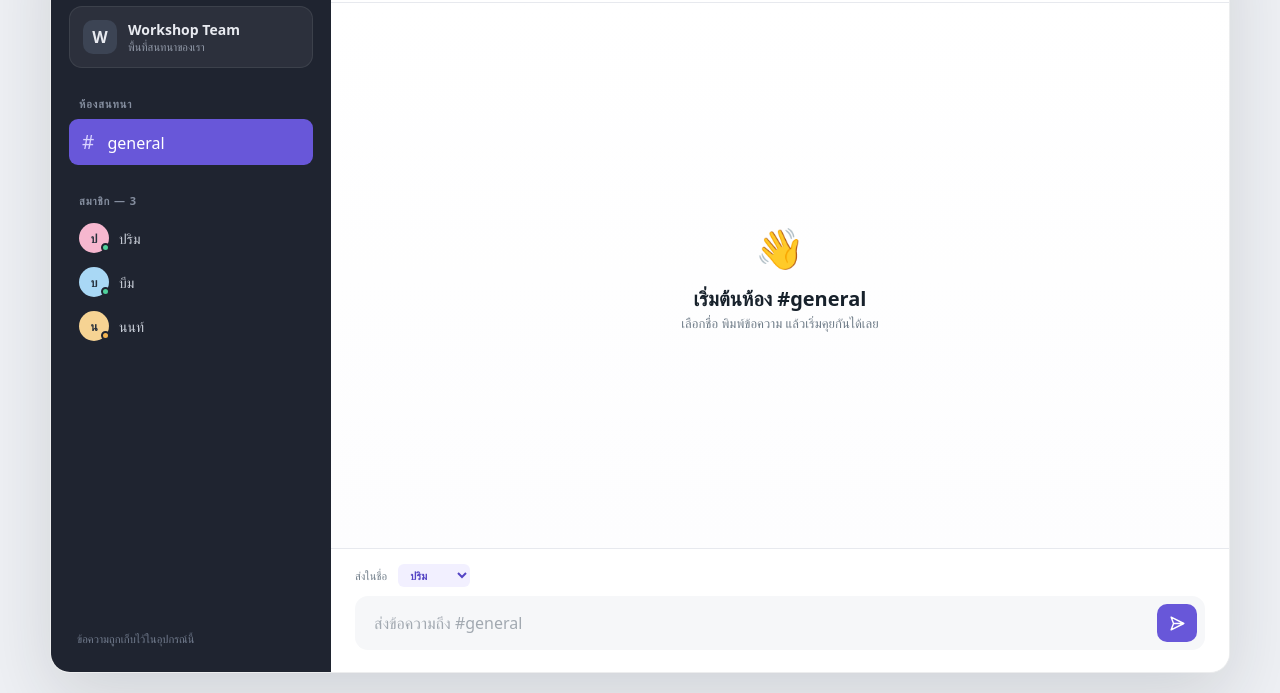
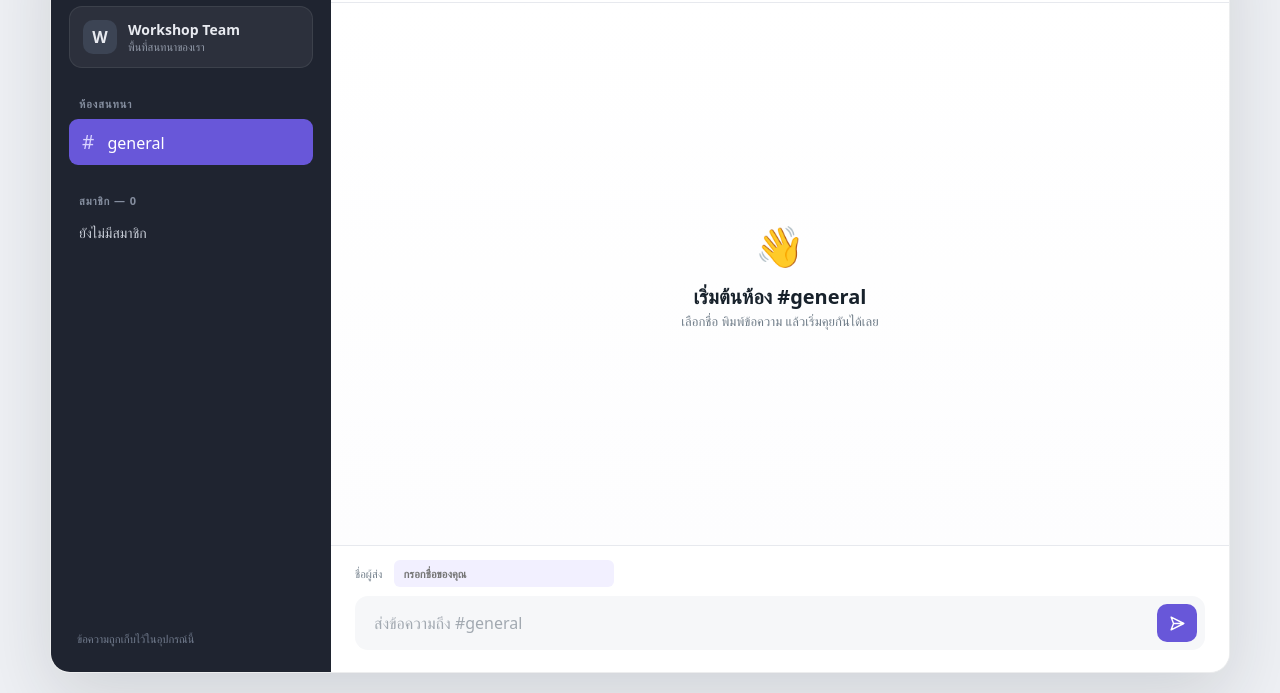
Before and after one commit to akemedee107-a11y/ChaSy, a plain HTML site: page index.html in a window 1280 px wide. Shown: the part 107-800 px from the top of the page. Drawn offline with Linux system fonts and the light colour scheme; a web font is replaced by a local one.

Commit message:
Allow custom chat display names

```diff
--- a/app.js
+++ b/app.js
@@ -1,18 +1,18 @@
 const STORAGE_KEY = 'chasy-messages-v1';
-const COLORS = {
-  'ปริม': 'pink',
-  'บีม': 'blue',
-  'นนท์': 'amber',
-};
+const NAME_KEY = 'chasy-display-name';
+const COLOR_CLASSES = ['pink', 'blue', 'amber'];
 
 const form = document.querySelector('#messageForm');
 const input = document.querySelector('#messageInput');
-const sender = document.querySelector('#senderSelect');
+const senderInput = document.querySelector('#senderInput');
 const messageList = document.querySelector('#messageList');
 const clearButton = document.querySelector('#clearButton');
 const emptyTemplate = document.querySelector('#emptyStateTemplate');
+const peopleList = document.querySelector('#peopleList');
+const peopleCount = document.querySelector('#peopleCount');
 
 let messages = loadMessages();
+senderInput.value = localStorage.getItem(NAME_KEY) || '';
 
 function loadMessages() {
   try {
@@ -34,8 +34,40 @@ function formatTime(value) {
   }).format(new Date(value));
 }
 
+function colorFor(name) {
+  const value = [...name].reduce((sum, character) => sum + character.codePointAt(0), 0);
+  return COLOR_CLASSES[value % COLOR_CLASSES.length];
+}
+
+function renderPeople() {
+  const names = [...new Set(messages.map((item) => item.sender))];
+  peopleCount.textContent = String(names.length);
+  peopleList.replaceChildren();
+
+  if (names.length === 0) {
+    const empty = document.createElement('div');
+    empty.className = 'person';
+    empty.textContent = 'ยังไม่มีสมาชิก';
+    peopleList.append(empty);
+    return;
+  }
+
+  names.forEach((name) => {
+    const person = document.createElement('div');
+    person.className = 'person';
+    const avatar = document.createElement('span');
+    avatar.className = `avatar ${colorFor(name)}`;
+    avatar.textContent = name.slice(0, 1);
+    const status = document.createElement('span');
+    status.className = 'status';
+    person.append(avatar, status, document.createTextNode(name));
+    peopleList.append(person);
+  });
+}
+
 function renderMessages() {
   messageList.replaceChildren();
+  renderPeople();
 
   if (messages.length === 0) {
     messageList.append(emptyTemplate.content.cloneNode(true));
@@ -47,7 +79,7 @@ function renderMessages() {
     article.className = 'message';
 
     const avatar = document.createElement('div');
-    avatar.className = `message-avatar ${COLORS[item.sender] || 'blue'}`;
+    avatar.className = `message-avatar ${colorFor(item.sender)}`;
     avatar.textContent = item.sender.slice(0, 1);
 
     const content = document.createElement('div');
@@ -74,11 +106,17 @@ function renderMessages() {
 form.addEventListener('submit', (event) => {
   event.preventDefault();
   const text = input.value.trim();
-  if (!text) return;
+  const sender = senderInput.value.trim();
+  if (!text || !sender) {
+    if (!sender) senderInput.focus();
+    return;
+  }
+
+  localStorage.setItem(NAME_KEY, sender);
 
   messages.push({
     id: crypto.randomUUID ? crypto.randomUUID() : String(Date.now()),
-    sender: sender.value,
+    sender,
     text,
     sentAt: new Date().toISOString(),
   });
--- a/index.html
+++ b/index.html
@@ -34,10 +34,8 @@
       </nav>
 
       <section class="people" aria-labelledby="people-title">
-        <p class="nav-label" id="people-title">สมาชิก — 3</p>
-        <div class="person"><span class="avatar pink">ป</span><span class="status"></span>ปริม</div>
-        <div class="person"><span class="avatar blue">บ</span><span class="status"></span>บีม</div>
-        <div class="person"><span class="avatar amber">น</span><span class="status away"></span>นนท์</div>
+        <p class="nav-label" id="people-title">สมาชิก — <span id="peopleCount">0</span></p>
+        <div id="peopleList"></div>
       </section>
 
       <p class="storage-note">ข้อความถูกเก็บไว้ในอุปกรณ์นี้</p>
@@ -57,12 +55,8 @@
       <div class="messages" id="messageList" aria-live="polite"></div>
 
       <form class="composer" id="messageForm">
-        <label class="sender-label" for="senderSelect">ส่งในชื่อ</label>
-        <select id="senderSelect" aria-label="เลือกผู้ส่ง">
-          <option value="ปริม">ปริม</option>
-          <option value="บีม">บีม</option>
-          <option value="นนท์">นนท์</option>
-        </select>
+        <label class="sender-label" for="senderInput">ชื่อผู้ส่ง</label>
+        <input id="senderInput" maxlength="30" autocomplete="name" placeholder="กรอกชื่อของคุณ" aria-label="ชื่อผู้ส่ง" required>
         <div class="message-input-wrap">
           <input id="messageInput" maxlength="300" autocomplete="off" placeholder="ส่งข้อความถึง #general" aria-label="ข้อความ">
           <button class="send-button" type="submit" aria-label="ส่งข้อความ">
--- a/styles.css
+++ b/styles.css
@@ -154,7 +154,8 @@ button { cursor: pointer; }
 
 .composer { padding: 14px 24px 22px; border-top: 1px solid var(--line); }
 .sender-label { margin-right: 7px; color: var(--muted); font-size: 11px; }
-#senderSelect { margin-bottom: 9px; padding: 3px 24px 3px 8px; color: var(--purple-dark); background: #f2f0ff; border: 0; border-radius: 6px; font-size: 11px; font-weight: 600; }
+#senderInput { width: min(220px, 60%); margin-bottom: 9px; padding: 5px 9px; color: var(--purple-dark); background: #f2f0ff; border: 1px solid transparent; border-radius: 6px; outline: 0; font-size: 11px; font-weight: 600; }
+#senderInput:focus { border-color: #aca1ed; background: white; }
 .message-input-wrap { display: flex; gap: 10px; padding: 7px 7px 7px 16px; background: var(--soft); border: 1px solid transparent; border-radius: 13px; transition: .2s; }
 .message-input-wrap:focus-within { background: white; border-color: #aca1ed; box-shadow: 0 0 0 3px #efedff; }
 #messageInput { flex: 1; min-width: 0; background: transparent; border: 0; outline: 0; }
```
Also changed, not shown: 1 other file.
